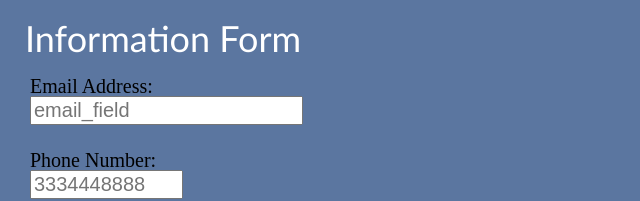
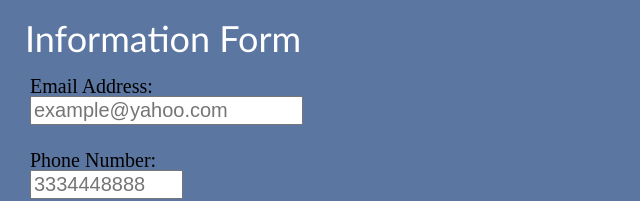
Before and after one commit to Hoizard/ITMD362-Lab2, a plain HTML site: page index.html in a window 1280 px wide. Shown: the top 201 px of the page, without its empty margins (0-640 px from the left). Drawn offline with Linux system fonts and the light colour scheme.

Commit message:
Put example instead of "email_field"

```diff
--- a/index.html
+++ b/index.html
@@ -12,7 +12,7 @@
     <h1>Information Form</h1>
     <p>
       <label>Email Address:</label>
-      <input type:"email" name="email_field" placeholder="email_field">
+      <input type:"email" name="email_field" placeholder="example@yahoo.com">
     </p>
     <p>
       <label>Phone Number:</label>
```
